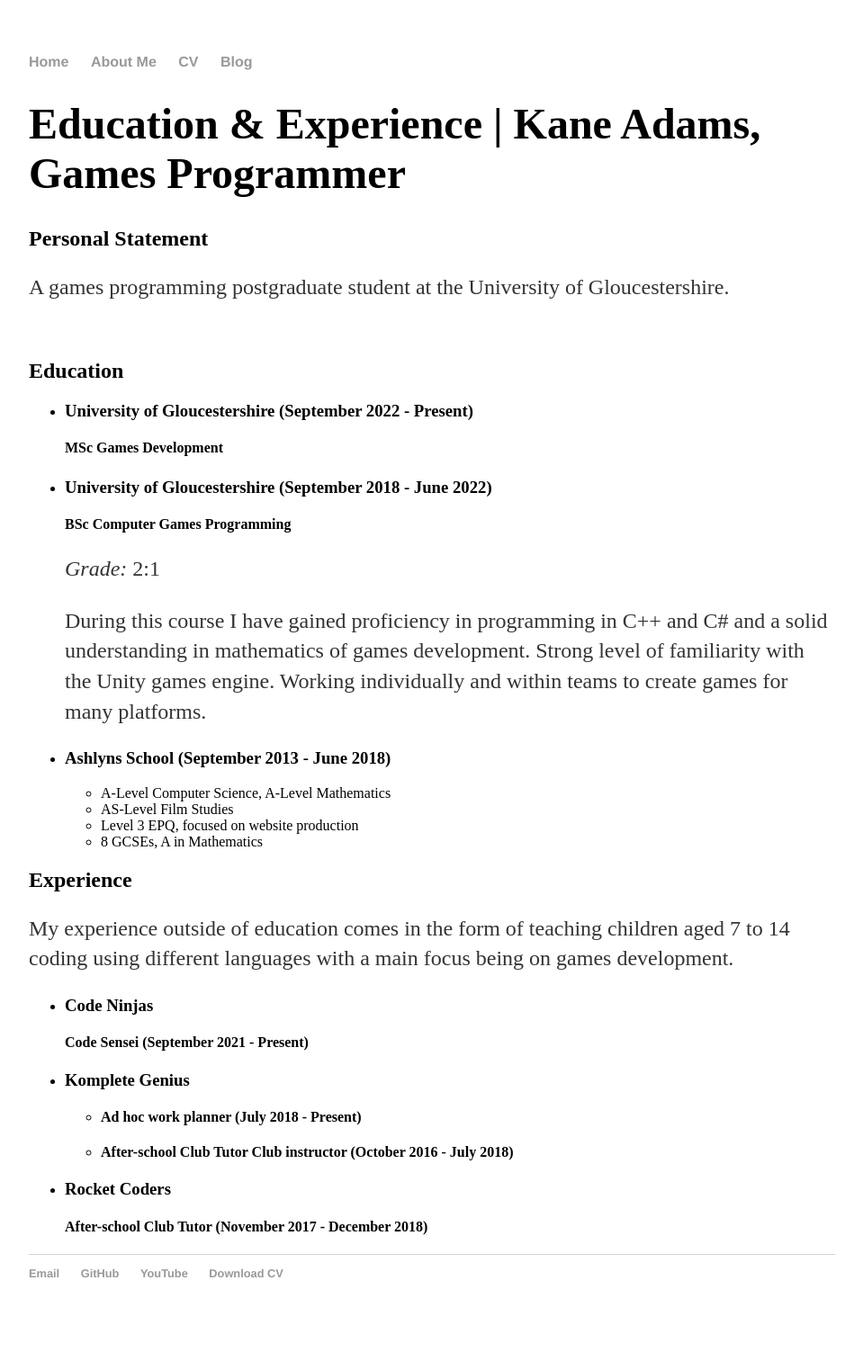
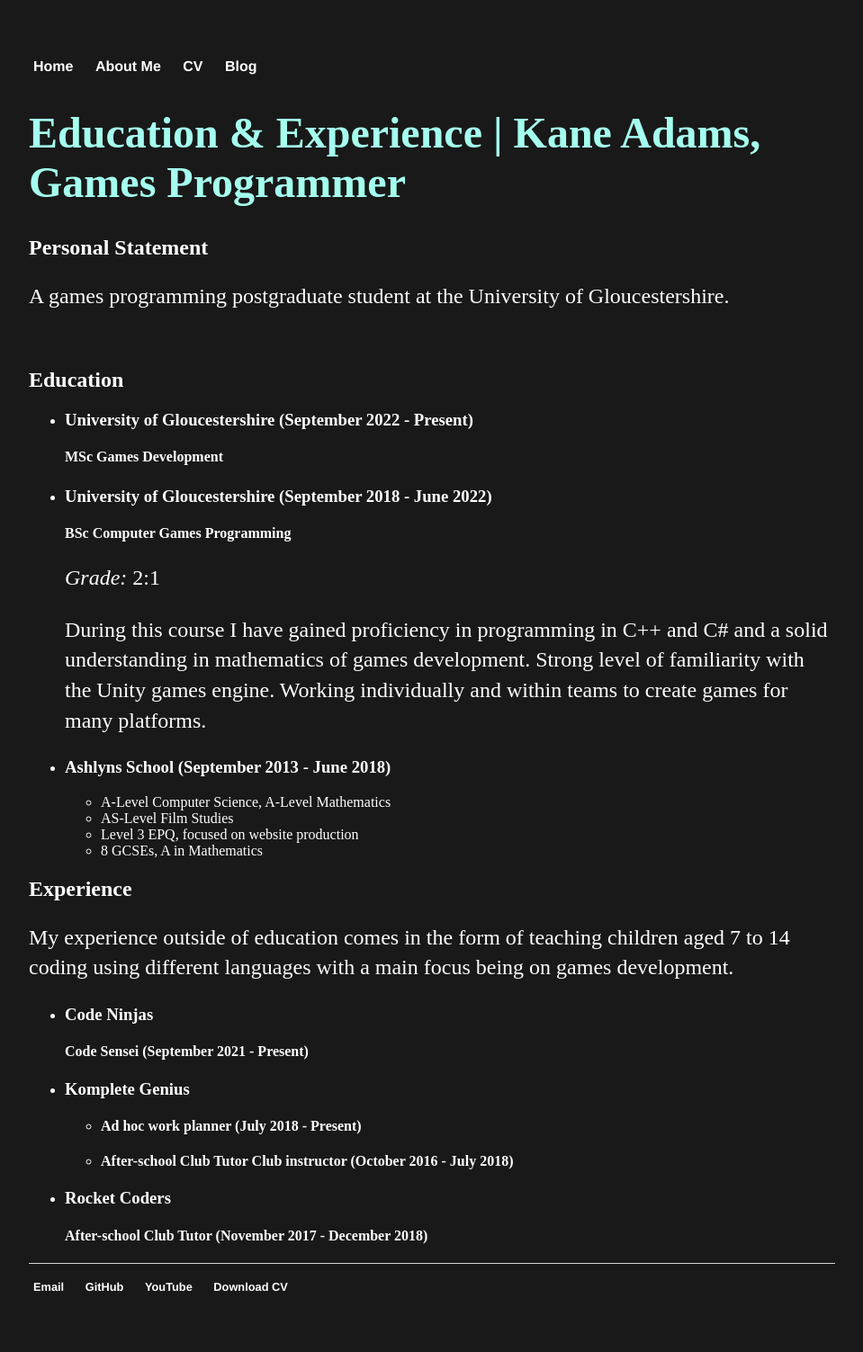
Before and after one commit to KaneAdams-Dev/KaneAdams-Dev.github.io, a Jekyll site: the page built from cv/index.html, in a window 1280 px wide. Shown: the whole page at 90% size, without its empty margins (160-1119 px from the left). Built offline with Jekyll 4.4.1, drawn with Linux system fonts in a browser that asks for light colours; Markdown is read by kramdown in place of the engine named in the settings.

Commit message:
Theme colouring
Altered colours of git portfolio to suit theme used in WIX version

```diff
--- a/css/main.css
+++ b/css/main.css
@@ -1,10 +1,14 @@
+
+
 body {
     margin: 60px auto;
     width:70%;
+    background-color: #191919;
+    color: #FFFFFF;
 }
 nav ul, footer ul {
     font-family: 'Helvetica', 'Arial', 'Sans-Serif';
-    padding: 0px;
+    padding: 5px;
     list-style: none;
     font-weight: bold;
 }
@@ -14,7 +18,7 @@ nav ul li, footer ul li {
 }
 a {
     text-decoration: none;
-    color: #999;
+    color: #FFFFFF;
 }
 a:hover {
     text-decoration: underline;
@@ -22,11 +26,12 @@ a:hover {
 h1 {
     font-size: 3em;
     font: 'Helvetica', 'Arial', 'Sans-Serif';
+    color: #A5FFEE;
 }
 p {
     font-size: 1.5em;
     line-height: 1.4em;
-    color: #333;
+    color: #FFFFFF;
 }
 footer {
     border-top: 1px solid #d5d5d5;
```
Also changed, not shown: index.html (+7 -4 lines).
